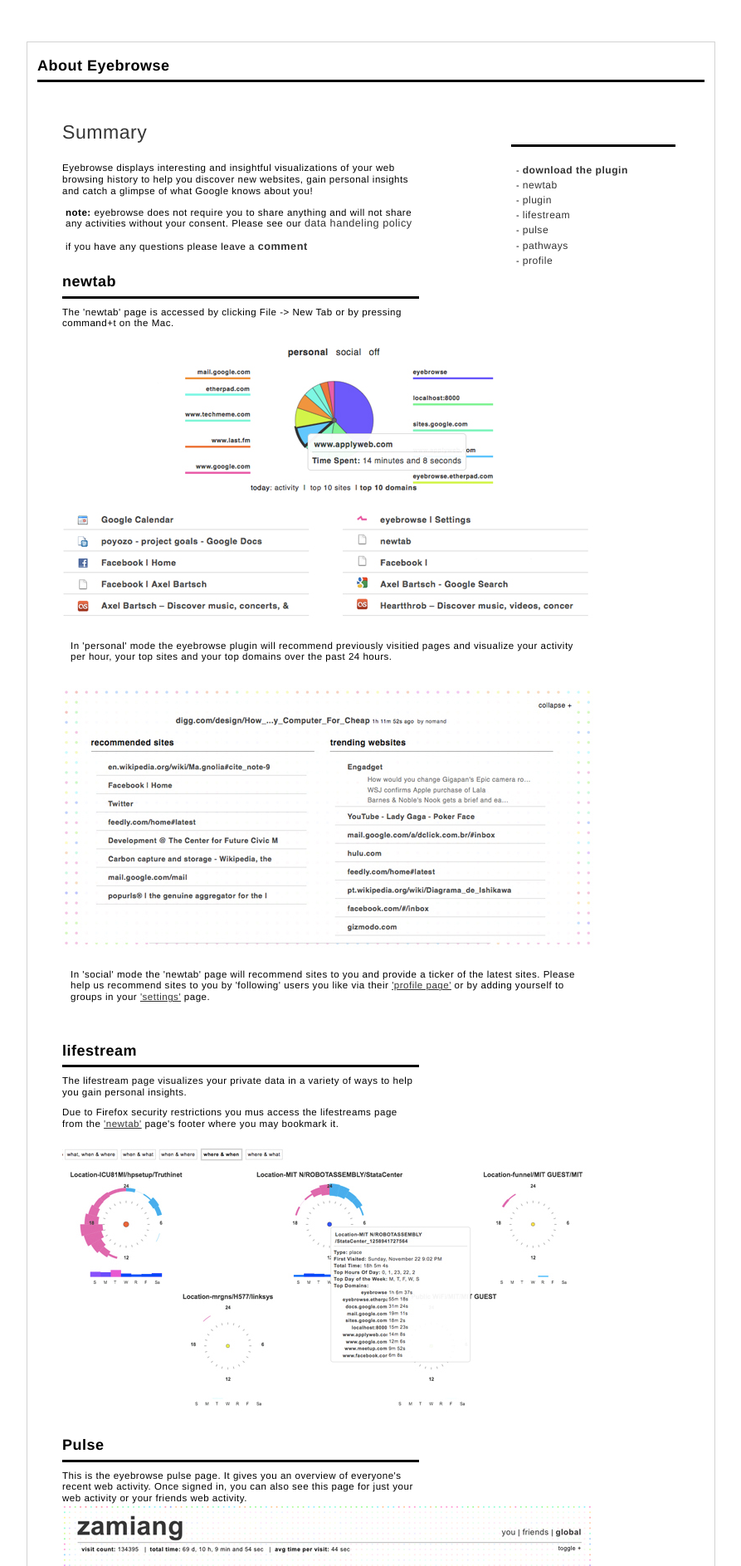
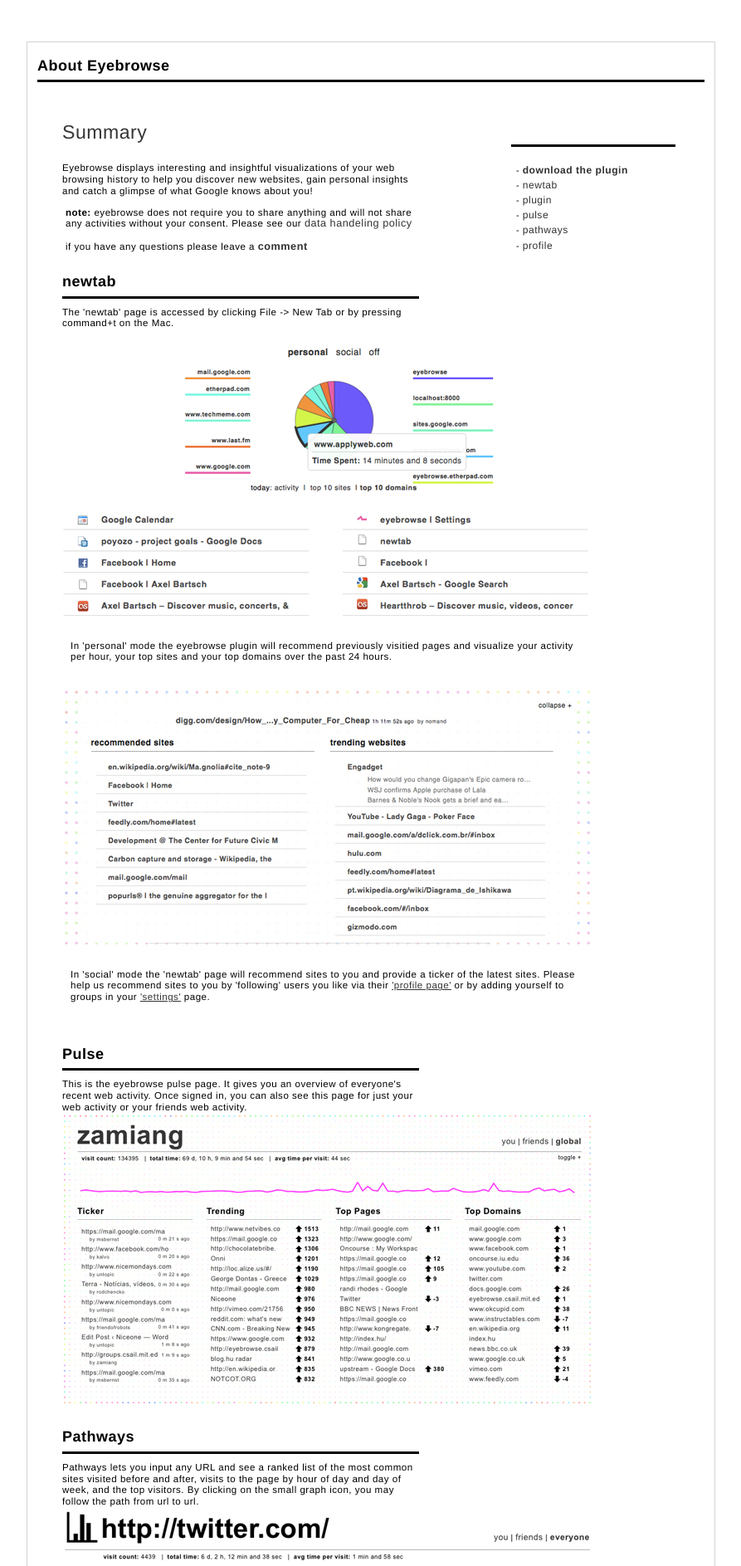
Before and after one commit to haystack/listit-server, a Django app: template eyebrowse/templates/help.html in a window 1280 px wide. Shown: the part 33-1920 px from the top of the page at 83% size, without its empty margins (168-1061 px from the left). Run offline with Django 3.2, Linux system fonts and the light colour scheme; the template is opened without the code that fills it, so the values that code supplies are empty; parts of the project's set-up code (start-up, migrations or seed data) failed here and were passed over; some libraries are stand-ins or nearby versions.

Commit message:
updates to the help page

```diff
--- a/eyebrowse/templates/help.html
+++ b/eyebrowse/templates/help.html
@@ -63,9 +63,11 @@
 	    <li>
 	      -  <a href="#plugin">plugin</a>
 	    </li>
+	    <!--
 	    <li>
 	      - <a href="#lifestream">lifestream</a>
 	    </li>
+	    -->
 	    <li>
 	      - <a href="#pulse">pulse</a>
 	    </li>
@@ -120,7 +122,7 @@
 	      your <a href="/settings">'settings'</a> page.
             </div>
 	    <br /><br />
-
+	    <!--
 	    <h2 id="lifestream">lifestream</h2>
             <div class="bodytext"> The lifestream page visualizes your
 	      private data in a variety of ways to help you gain
@@ -133,7 +135,7 @@
 	    </div>
 	    <img src="/lib/img/lifestream.jpg" style="margin-top:20px;"/>
 	    <br /><br />
-
+	    -->
 	    <h2 id="pulse">Pulse</h2>
 	    <div class="bodytext">
 	      This is the eyebrowse pulse page. It gives you an
@@ -150,7 +152,7 @@
 	      the most common sites visited before and after, visits
 	      to the page by hour of day and day of week, and the
 	      top visitors. By clicking on the small graph icon, you
-	      may see follow the path from url to url.
+	      may follow the path from url to url.
 	    </div>
 	    <img src="/lib/img/pagestats.jpg" />
 	    <br /><br />
```
